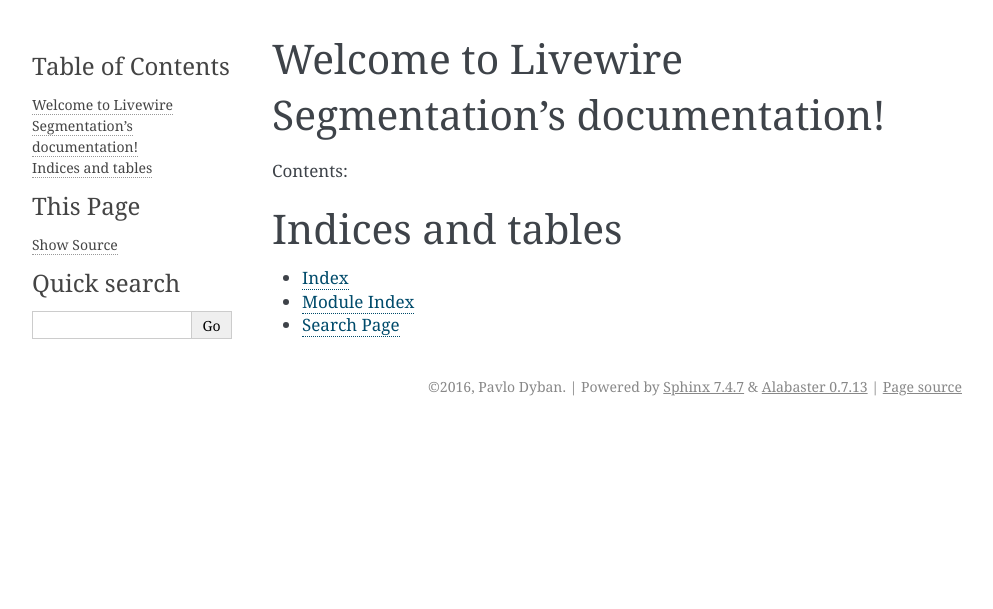
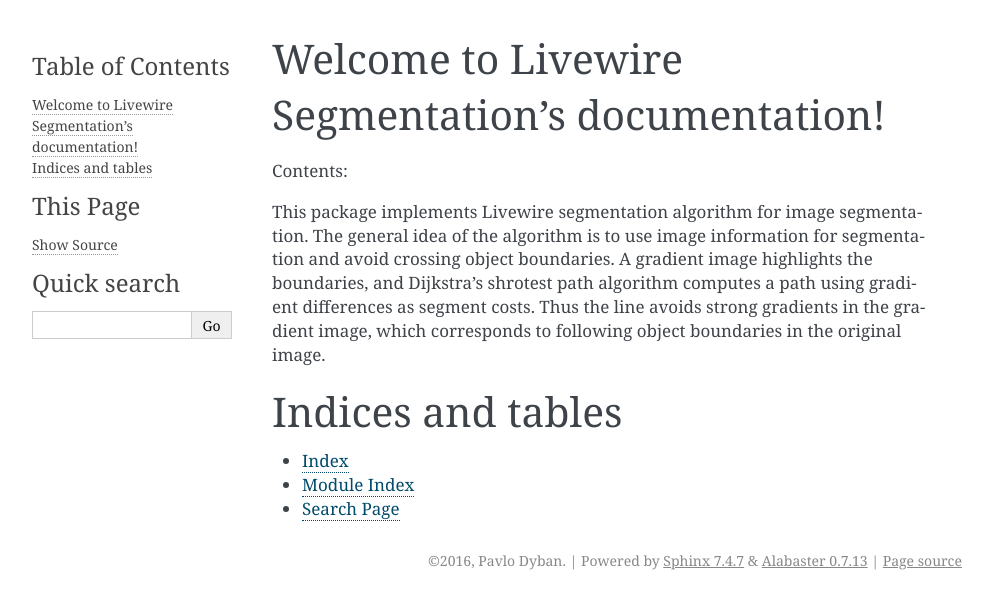
Before and after one commit to pdyban/livewire, a Sphinx documentation site: the page built from docs/index.rst, in a window 1280 px wide. Shown: the top 609 px of the page, without its empty margins (148-1141 px from the left). Built offline with Sphinx 7.4.7, drawn with Linux system fonts in a browser that asks for light colours.

Commit message:
Added short description to sphinx docs home page

```diff
--- a/docs/index.rst
+++ b/docs/index.rst
@@ -11,7 +11,12 @@
 .. toctree::
    :maxdepth: 2
 
-
+This package implements Livewire segmentation algorithm for image segmentation.
+The general idea of the algorithm is to use image information for segmentation and avoid crossing
+object boundaries. A gradient image highlights the boundaries, and Dijkstra's shrotest path
+algorithm computes a path using gradient differences as segment costs.
+Thus the line avoids strong gradients in the gradient image, which corresponds to following object boundaries
+in the original image.
 
 Indices and tables
 ==================
```
